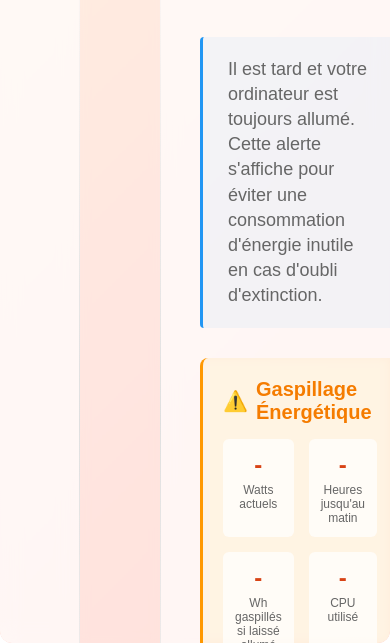
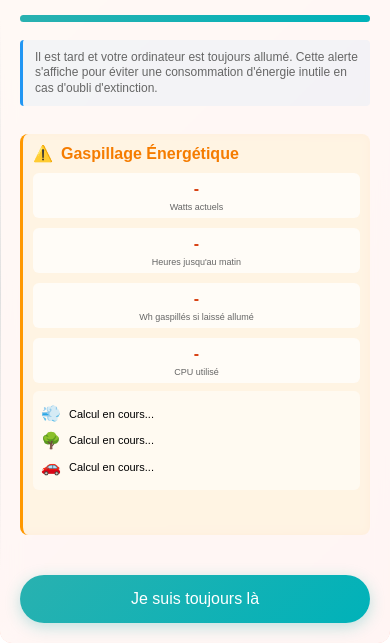
Before and after one commit to Ronnarrdd/AutoEcoShutdown, a website: page public/index.html in a window 390 px wide. Shown: the part 201-844 px from the top of the page. Drawn offline with nearby package versions, Linux system fonts and the light colour scheme; a web font is replaced by a local one.

Commit message:
Fix: Corrections pour adapter l'interface aux petits écrans

```diff
--- a/public/index.html
+++ b/public/index.html
@@ -15,10 +15,16 @@
             margin: 0;
             padding: 0;
             height: 100vh;
+            width: 100vw;
             font-family: 'Rimouski', sans-serif;
             background: transparent;
             overflow: hidden;
             border-radius: 12px;
+            box-sizing: border-box;
+        }
+
+        * {
+            box-sizing: border-box;
         }
 
         .container {
@@ -26,7 +32,7 @@
             height: 100%;
             box-sizing: border-box;
             display: grid;
-            grid-template-columns: minmax(400px, 1fr) minmax(500px, 2fr) minmax(400px, 1fr);
+            grid-template-columns: minmax(250px, 1fr) minmax(300px, 2fr) minmax(250px, 1fr);
             background: linear-gradient(135deg,
                 #FFE5CC 0%,
                 #FFD6CC 50%,
@@ -37,7 +43,7 @@
         }
 
         .left-column {
-            padding: 60px;
+            padding: clamp(15px, 2.5vw, 40px);
             display: flex;
             flex-direction: column;
             justify-content: center;
@@ -45,6 +51,8 @@
             backdrop-filter: blur(10px);
             -webkit-backdrop-filter: blur(10px);
             position: relative;
+            overflow: hidden;
+            min-height: 0;
         }
 
         .left-column::after {
@@ -62,14 +70,15 @@
             align-items: center;
             justify-content: center;
             overflow: hidden;
-            padding: 40px;
+            padding: clamp(10px, 2vw, 30px);
             background: rgba(255, 255, 255, 0.4);
             backdrop-filter: blur(5px);
             -webkit-backdrop-filter: blur(5px);
+            min-width: 0;
         }
 
         .right-column {
-            padding: 60px;
+            padding: clamp(15px, 2.5vw, 40px);
             display: flex;
             flex-direction: column;
             justify-content: space-between;
@@ -77,6 +86,8 @@
             backdrop-filter: blur(10px);
             -webkit-backdrop-filter: blur(10px);
             position: relative;
+            overflow: hidden;
+            min-height: 0;
         }
 
         .right-column::before {
@@ -90,24 +101,26 @@
         }
 
         .explanation-text {
-            font-size: 18px;
+            font-size: clamp(12px, 1.3vw, 16px);
             color: #666;
-            margin-top: 40px;
-            margin-bottom: 30px;
-            line-height: 1.4;
-            padding: 20px 25px;
+            margin-top: clamp(10px, 2vw, 20px);
+            margin-bottom: clamp(10px, 2vw, 20px);
+            line-height: 1.3;
+            padding: clamp(10px, 1.5vw, 15px) clamp(12px, 2vw, 20px);
             background: rgba(33, 150, 243, 0.05);
             border-left: 3px solid #2196F3;
             border-radius: 4px;
+            overflow: hidden;
         }
 
         .progress-bar {
-            height: 8px;
+            height: clamp(6px, 0.8vh, 8px);
             background: #f0f0f0;
             border-radius: 4px;
             overflow: hidden;
-            margin-top: 20px;
+            margin-top: clamp(10px, 1.5vw, 15px);
             box-shadow: inset 0 1px 3px rgba(0,0,0,0.1);
+            flex-shrink: 0;
         }
 
         .progress {
@@ -122,18 +135,22 @@
         }
 
         .message {
-            font-size: clamp(36px, 5vw, 48px);
+            font-size: clamp(24px, 4vw, 40px);
             color: #333;
             margin: 0;
             line-height: 1.2;
             font-weight: 500;
+            overflow: hidden;
+            text-overflow: ellipsis;
         }
 
         .tips-container {
             position: relative;
             height: 100%;
+            width: 100%;
             display: flex;
             align-items: center;
+            overflow: hidden;
         }
 
         .tip-item {
@@ -142,6 +159,7 @@
             opacity: 0;
             transition: all 0.5s ease-in-out;
             transform: translateY(20px);
+            overflow: hidden;
         }
 
         .tip-item.active {
@@ -150,15 +168,19 @@
         }
 
         .tip-text {
-            font-size: clamp(24px, 2.5vw, 32px);
+            font-size: clamp(18px, 2vw, 28px);
             color: #555;
-            line-height: 1.4;
+            line-height: 1.3;
+            word-wrap: break-word;
+            overflow-wrap: break-word;
         }
 
         .chart-container {
             width: 100%;
-            height: 200px;
-            margin-top: 20px;
+            height: clamp(120px, 15vh, 180px);
+            margin-top: clamp(10px, 1.5vw, 15px);
+            max-height: 180px;
+            overflow: hidden;
         }
 
         .image-container {
@@ -188,29 +210,69 @@
         }
 
         .tip-image {
-            max-width: 90%;
-            max-height: 90%;
+            max-width: 100%;
+            max-height: 100%;
+            width: auto;
+            height: auto;
             object-fit: contain;
             filter: drop-shadow(0 10px 20px rgba(0,0,0,0.1));
         }
 
+        .right-column > div:first-child {
+            flex: 1 1 auto;
+            min-height: 0;
+            display: flex;
+            flex-direction: column;
+            overflow: hidden;
+            gap: clamp(8px, 1vw, 12px);
+        }
+
+        .right-column > div:first-child > * {
+            flex-shrink: 1;
+        }
+
+        .right-column > div:first-child > .message {
+            flex-shrink: 0;
+        }
+
+        .right-column > div:first-child > .progress-bar {
+            flex-shrink: 0;
+        }
+
+        .right-column > div:first-child > .explanation-text {
+            flex-shrink: 1;
+        }
+
+        .right-column > div:first-child > .eco-dashboard {
+            flex: 1 1 auto;
+            min-height: 0;
+            display: flex;
+            flex-direction: column;
+        }
+
         .button-container {
             align-self: flex-end;
+            flex-shrink: 0;
+            margin-top: auto;
+            padding-top: clamp(10px, 1.5vw, 15px);
         }
 
         .eco-dashboard {
             background: rgba(255, 152, 0, 0.1);
             border-left: 3px solid #FF9800;
             border-radius: 8px;
-            padding: 20px;
-            margin: 20px 0;
+            padding: clamp(10px, 1.5vw, 15px);
+            margin: clamp(10px, 1.5vw, 15px) 0;
             backdrop-filter: blur(5px);
+            overflow: hidden;
+            flex-shrink: 1;
+            min-height: 0;
         }
 
         .eco-title {
-            font-size: 20px;
+            font-size: clamp(16px, 2vw, 20px);
             color: #F57C00;
-            margin-bottom: 15px;
+            margin-bottom: clamp(10px, 1.5vw, 15px);
             font-weight: 600;
             display: flex;
             align-items: center;
@@ -224,16 +286,17 @@
         .eco-metrics {
             display: grid;
             grid-template-columns: 1fr 1fr;
-            gap: 15px;
-            margin-bottom: 15px;
+            gap: clamp(6px, 1vw, 10px);
+            margin-bottom: clamp(8px, 1.2vw, 12px);
         }
 
         .metric-card {
             background: rgba(255, 255, 255, 0.7);
-            padding: 12px;
+            padding: clamp(6px, 1vw, 10px);
             border-radius: 6px;
             text-align: center;
             transition: transform 0.2s;
+            overflow: hidden;
         }
 
         .metric-card:hover {
@@ -241,29 +304,33 @@
         }
 
         .metric-value {
-            font-size: 24px;
+            font-size: clamp(16px, 2vw, 22px);
             font-weight: bold;
             color: #D84315;
+            line-height: 1.2;
         }
 
         .metric-label {
-            font-size: 12px;
+            font-size: clamp(9px, 1vw, 11px);
             color: #666;
-            margin-top: 4px;
+            margin-top: 3px;
+            line-height: 1.2;
         }
 
         .eco-equivalents {
             background: rgba(255, 255, 255, 0.5);
-            padding: 15px;
+            padding: clamp(8px, 1.2vw, 12px);
             border-radius: 6px;
-            font-size: 14px;
-            line-height: 1.6;
+            font-size: clamp(11px, 1.2vw, 13px);
+            line-height: 1.4;
+            overflow: hidden;
         }
 
         .equivalent-item {
-            margin: 8px 0;
+            margin: clamp(4px, 0.8vw, 6px) 0;
             display: flex;
             align-items: center;
+            overflow: hidden;
         }
 
         .equivalent-item::before {
@@ -279,16 +346,19 @@
             background: linear-gradient(135deg, #29B1B0, #00B2B9);
             border: none;
             color: white;
-            padding: 20px 40px;
+            padding: clamp(15px, 2.5vw, 20px) clamp(25px, 4vw, 40px);
             text-align: center;
             text-decoration: none;
             display: inline-block;
-            font-size: clamp(20px, 2.5vw, 28px);
+            font-size: clamp(16px, 2.5vw, 28px);
             cursor: pointer;
             border-radius: 50px;
             font-family: 'Rimouski', sans-serif;
             transition: all 0.3s;
             box-shadow: 0 4px 15px rgba(41, 177, 176, 0.3);
+            width: 100%;
+            max-width: 100%;
+            box-sizing: border-box;
         }
 
         .stay-here-button:hover {
@@ -302,13 +372,46 @@
             box-shadow: 0 2px 10px rgba(76, 175, 80, 0.3);
         }
 
+        @media (max-width: 1400px) {
+            .container {
+                grid-template-columns: minmax(200px, 1fr) minmax(250px, 2fr) minmax(200px, 1fr);
+            }
+        }
+
         @media (max-width: 1200px) {
             .container {
-                grid-template-columns: 1fr 1.5fr 1fr;
+                grid-template-columns: minmax(180px, 1fr) minmax(220px, 1.5fr) minmax(180px, 1fr);
+            }
+        }
+
+        @media (max-width: 1000px) {
+            .container {
+                grid-template-columns: minmax(150px, 1fr) minmax(200px, 1.2fr) minmax(150px, 1fr);
             }
 
-            .left-column, .right-column {
-                padding: 40px;
+            .eco-metrics {
+                grid-template-columns: 1fr;
+                gap: 10px;
+            }
+        }
+
+        @media (max-width: 800px) {
+            .container {
+                grid-template-columns: 1fr;
+                grid-template-rows: auto auto auto;
+            }
+
+            .left-column, .right-column, .center-column {
+                padding: 20px;
+            }
+
+            .right-column {
+                justify-content: flex-start;
+                gap: 20px;
+            }
+
+            .button-container {
+                align-self: stretch;
             }
         }
     </style>
--- a/src-tauri/Cargo.toml
+++ b/src-tauri/Cargo.toml
@@ -5,7 +5,7 @@ description = "Application d'extinction automatique avec tableau de bord écolog
 authors = ["you"]
 license = ""
 repository = ""
-edition = "2025"
+edition = "2021"
 
 [build-dependencies]
 tauri-build = { version = "1.5", features = [] }
--- a/src-tauri/tauri.conf.json
+++ b/src-tauri/tauri.conf.json
@@ -57,8 +57,10 @@
         "fullscreen": false,
         "resizable": true,
         "title": "Éteignage Automatique",
-        "width": 1200,
-        "height": 800,
+        "width": 1000,
+        "height": 700,
+        "minWidth": 800,
+        "minHeight": 600,
         "center": true,
         "decorations": false,
         "transparent": true,
```
Also changed, not shown: 1 other file.
